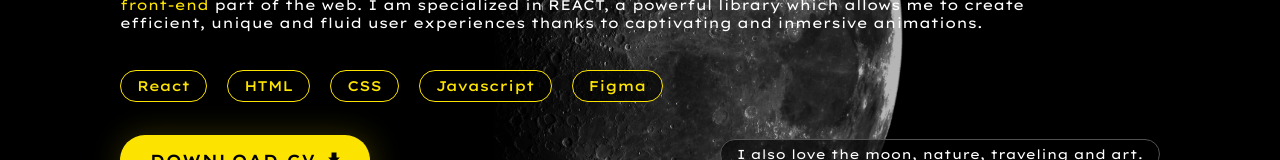
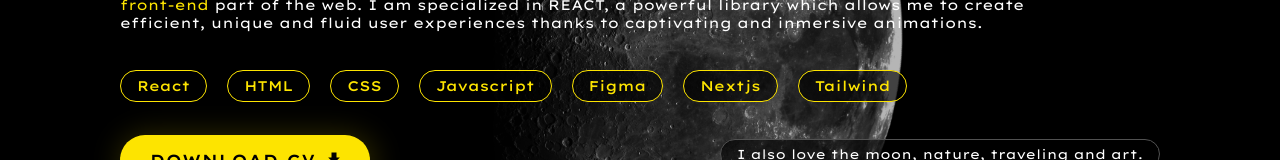
Before and after one commit to candelaojeda/my-portfolio, a React (Create React App) app in the folder my-portfolio/: page / in a window 1280 px wide. Both pictures are taken after a click on the link "ABOUT ME". Shown: the part 352-512 px from the top of the page. Built offline with nearby package versions, Linux system fonts and the light colour scheme.

Commit message:
added new technologies

```diff
--- a/my-portfolio/src/components/AboutMe.js
+++ b/my-portfolio/src/components/AboutMe.js
@@ -30,6 +30,8 @@ const AboutMe = () => {
         <Technology>CSS</Technology>
         <Technology>Javascript</Technology>
         <Technology>Figma</Technology>
+        <Technology>Nextjs</Technology>
+        <Technology>Tailwind</Technology>
       </ContentTechnologies>
       <FooterContainer>
         <Button
```
